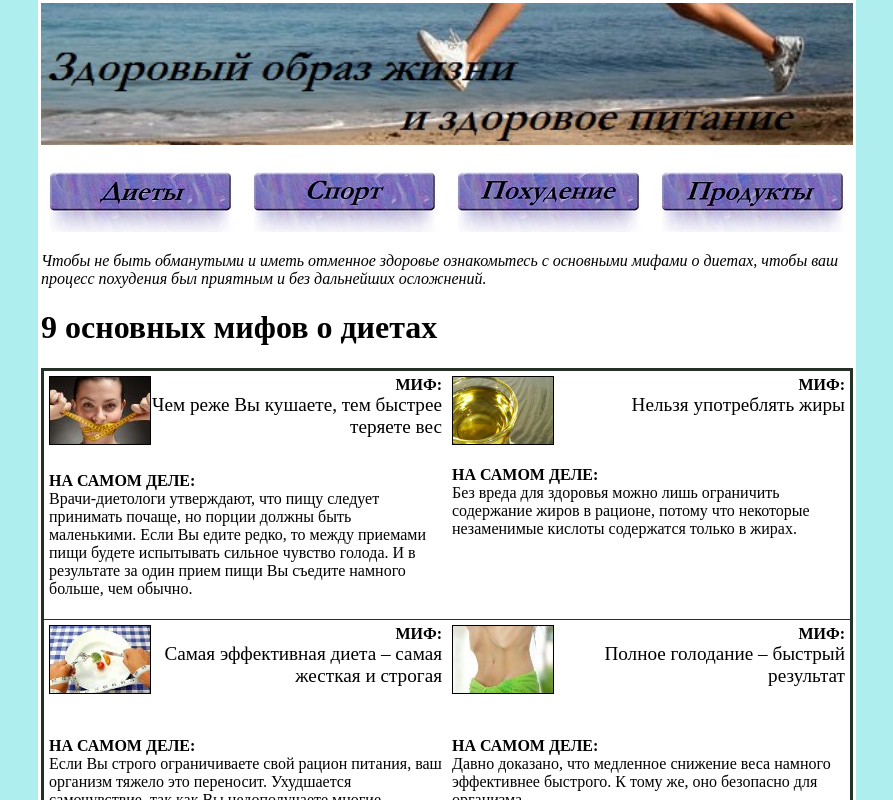
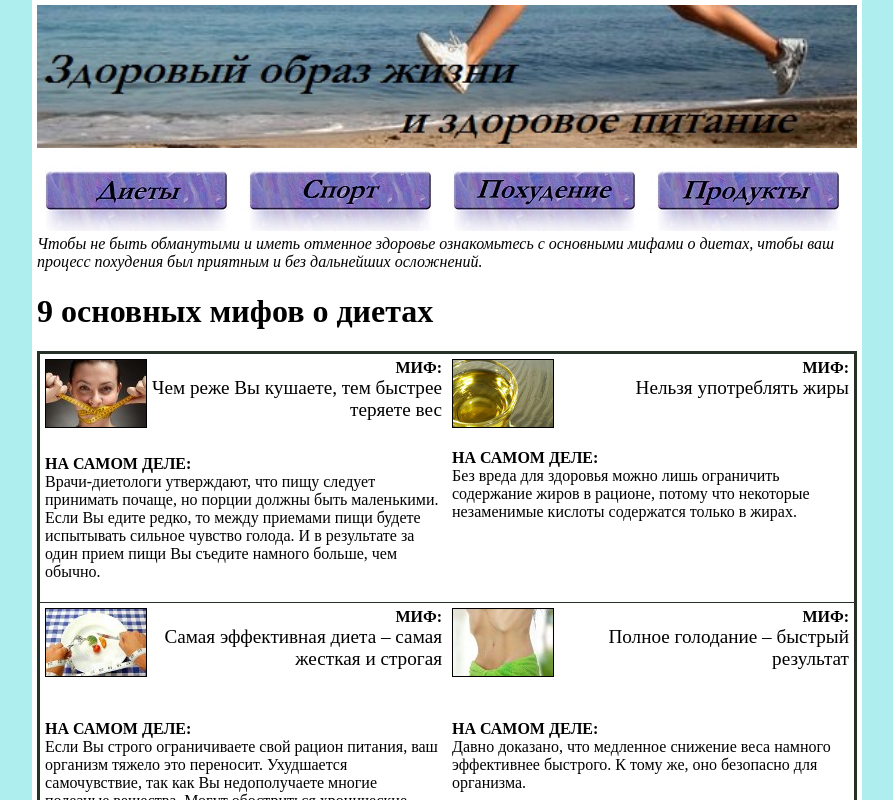
Before and after one commit to nastya4835/web_lab2_div, a plain HTML site: page pages/dieta.html in a window 1280 px wide. Shown: the top 800 px of the page, without its empty margins (193-1086 px from the left). Drawn offline with Linux system fonts and the light colour scheme.

Commit message:
изменила везде шапку и меню. Экран диеты

```diff
--- a/pages/dieta.html
+++ b/pages/dieta.html
@@ -4,32 +4,28 @@
 
 <head>
 	<meta http-equiv="Content-Type" content="text/html" charset="utf-8">
+	<link rel="stylesheet" type="text/css" href="../css/styles.css">
 	<title>Диеты</title>
 </head>
 
 <body bgcolor="#AEEEEE" topmargin="0">
-	<table align="center" bgcolor="white" cell>
-		<tr>
-			<td align="center" colspan="4">
+	<div class="center_div">
+		<div>
 			<a href="../index.html" title="Здоровый образ жизни и здоровое питание" align="right"><img src ="../images/logo1.jpg" width="100%"></a>
-			</td>
-		</tr>
+		</div>
 
-		<tr>
-		  <td><a href="../pages/dieta.html"><img src="../images/dieta.jpg"></a></td>
-		  <td><a href="../pages/sport.html"><img src="../images/sport.jpg"></a></td>
-			<td><a href="../pages/pohudenie.html"><img src="../images/pohudenie.jpg"></a></td>
-			<td><a href="../pages/producti.html"><img src="../images/producti.jpg"></a></td>
-		</tr>
+		<div>
+			<a href="../pages/dieta.html"><img src="../images/dieta.jpg"></a>
+			<a href="../pages/sport.html"><img src="../images/sport.jpg"></a>
+			<a href="../pages/pohudenie.html"><img src="../images/pohudenie.jpg"></a>
+			<a href="../pages/producti.html"><img src="../images/producti.jpg"></a>
+		</div>
 
-		<tr>
-			<td colspan="4" width="100px">
-				<table>
-					<thead>
-						<p><em fontize="4">
-						Чтобы не быть обманутыми и иметь отменное здоровье ознакомьтесь с основными мифами о диетах, чтобы ваш процесс похудения был приятным и без дальнейших осложнений. </em>
-							<p><h1>9 основных мифов о диетах</h1></p>
-						<p>
+		<div>
+			<em fontize="4">Чтобы не быть обманутыми и иметь отменное здоровье ознакомьтесь с основными мифами о диетах, чтобы ваш процесс похудения был приятным и без дальнейших осложнений.</em>
+
+			<h1>9 основных мифов о диетах</h1>
+		</div>
 
 		<table rules="rows" bordercolor="253127" cellpadding="5">
 				<tr valign="top">
@@ -140,13 +136,11 @@
 						Вы доведете себя до такого состояния, что потом не сможете восстановить нормальный обмен веществ.
 					</td>
 				</tr>
-					</thead>
 			</table>
-				<p>
-				Выбирайте диеты правильно, не стремитесь получить все и сразу – так не бывает. Постепенна потеря веса, легкие физические нагрузки и прогулки на свежем воздухе сделают из вас красотку, главное верить в свои силы и быть оптимистически настроенной!
-				</p>
-			</td>
-		</tr>
-	</table>
+
+		<div>
+			<p>Выбирайте диеты правильно, не стремитесь получить все и сразу – так не бывает. Постепенна потеря веса, легкие физические нагрузки и прогулки на свежем воздухе сделают из вас красотку, главное верить в свои силы и быть оптимистически настроенной!</p>
+		</div>
+	</div>
 </body>
 </html>
```
Also changed, not shown: pages/pohudenie.html (+19 -14 lines), pages/producti.html (+19 -14 lines), pages/sport.html (+19 -11 lines), pages/vitamini.html (+18 -12 lines). Lines whose indentation alone changed are shown as unchanged.
